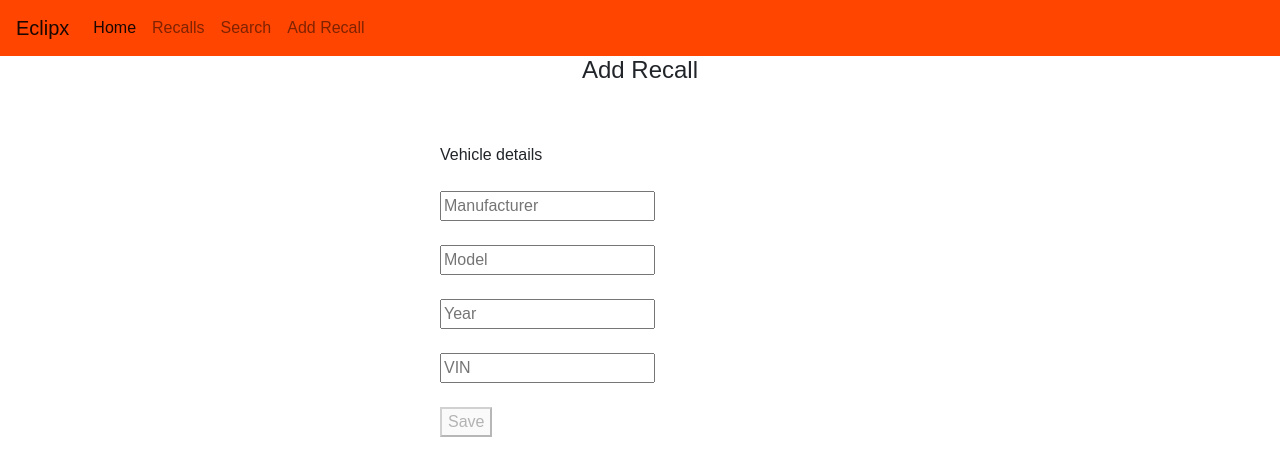
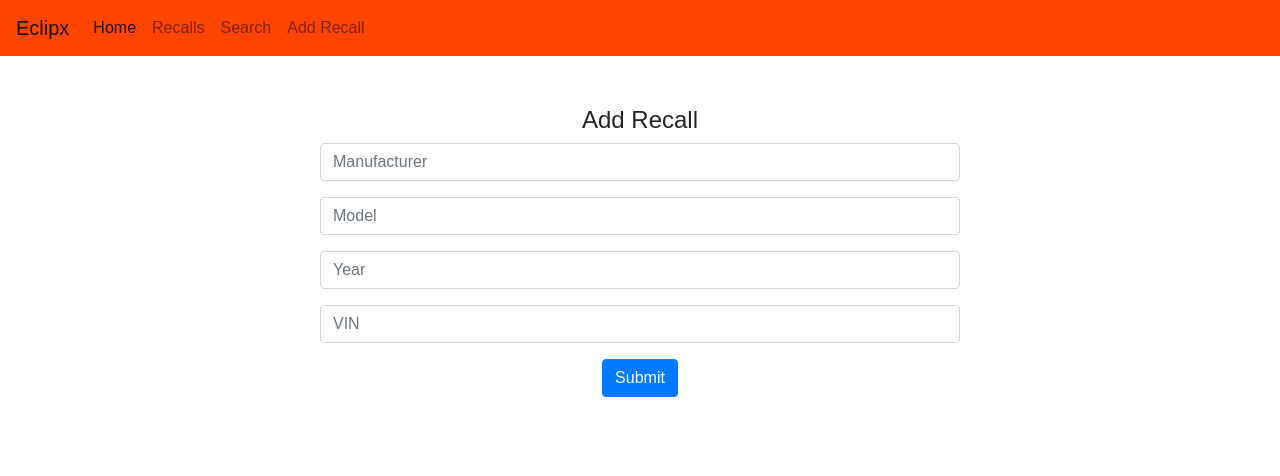
Before and after one commit to shivamtayal/sit374_eclipx_frontend, a React (Create React App) app: page /addRecall in a window 1280 px wide. Shown: the top 476 px of the page. Built offline with nearby package versions, Linux system fonts and the light colour scheme.

Commit message:
Integrating bootstrap into add recall component

```diff
--- a/src/components/addRecall/addRecall.css
+++ b/src/components/addRecall/addRecall.css
@@ -1,4 +1,5 @@
 .addRecall {
+    margin-top: 50px;
     text-align: center;
   }
 
--- a/src/components/addRecall/addRecall.js
+++ b/src/components/addRecall/addRecall.js
@@ -84,56 +84,50 @@ class addRecall extends Component {
 
   render() {
     return (
-      <div className="addRecall">
-          <h1 className="addRecall-title">Add Recall</h1>
-        <div
-          style={{
-            padding: 50,
-            textAlign: "left",
-            maxWidth: 500,
-            margin: "auto"
-          }}
-        >
-          Vehicle details
-          <br /><br />
-          <input
+      <form className="w-50 m-auto">
+      <div className="form-group addRecall">
+      <h1 className="addRecall-title">Add Recall</h1>
+      <input
+            className="form-control"
+            id="manufacturer"
             type="text"
             placeholder="Manufacturer"
             value={this.state.manufacturer}
             onChange={e => this.updateInput("manufacturer", e.target.value)}
           />
-          <br /><br />
-          <input
+      </div>
+      <div className="form-group">
+        <input
+            className="form-control"
+            id="model"
             type="text"
             placeholder="Model"
             value={this.state.model}
             onChange={e => this.updateInput("model", e.target.value)}
           />
-          <br /><br />
-          <input
+      </div>
+      <div className="form-group">
+      <input
+            className="form-control"
+            id="year"
             type="text"
             placeholder="Year"
             value={this.state.year}
             onChange={e => this.updateInput("year", e.target.value)}
           />
-          <br /><br />
-          <input
+      </div>
+      <div className="form-group">
+      <input
+            className="form-control"
+            id="vin"
             type="text"
             placeholder="VIN"
             value={this.state.vin}
             onChange={e => this.updateInput("vin", e.target.value)}
           />
-          <br /><br />
-          <Link to="/search">
-          <button
-            onClick={() => this.addItem()}
-            disabled={!this.state.manufacturer.length}
-          >
-          Save
-          </button>
-          </Link>
-        </div>
       </div>
+      <button type="submit" className="btn btn-primary">Submit</button>
+    </form>
     );
   }
 }
```
